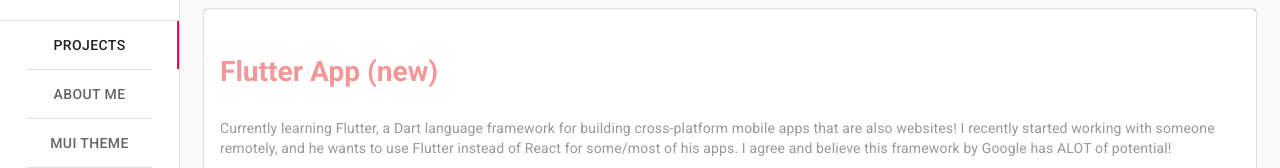
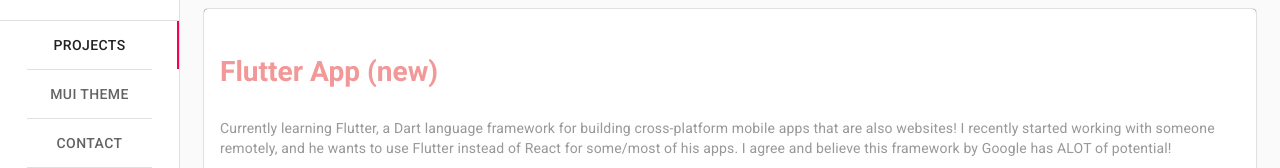
Before and after one commit to js-addis/react_portfolio, a React (Create React App) app: page / in a window 1280 px wide. Shown: the part 130-298 px from the top of the page. Built offline with nearby package versions, Linux system fonts and the light colour scheme.

Commit message:
modified:   src/Components/VerticalTabs.js

```diff
--- a/src/Components/VerticalTabs.js
+++ b/src/Components/VerticalTabs.js
@@ -58,7 +58,7 @@ export default function VerticalTabs(props) {
   const classes = useStyles();
   const [value, setValue] = React.useState(0);
 
-  const handleAboutMeButton = props.handleAboutMeButton;
+
   const handleProjectsButton = props.handleProjectsButton;
   const handleContactButton = props.handleContactButton;
 
@@ -78,8 +78,6 @@ export default function VerticalTabs(props) {
       >
         <Tab label="Projects" {...a11yProps(0)} onClick={handleProjectsButton}/>
         <Divider  className={classes.divider}/>
-        <Tab label="About Me" {...a11yProps(1)} onClick={handleAboutMeButton}/>
-        <Divider  className={classes.divider}/>
         <Tab label="MUI Theme" {...a11yProps(2)} onClick={null}/>
         <Divider  className={classes.divider}/>
         <Tab label="Contact" {...a11yProps(3)} onClick={handleContactButton}/>
```
